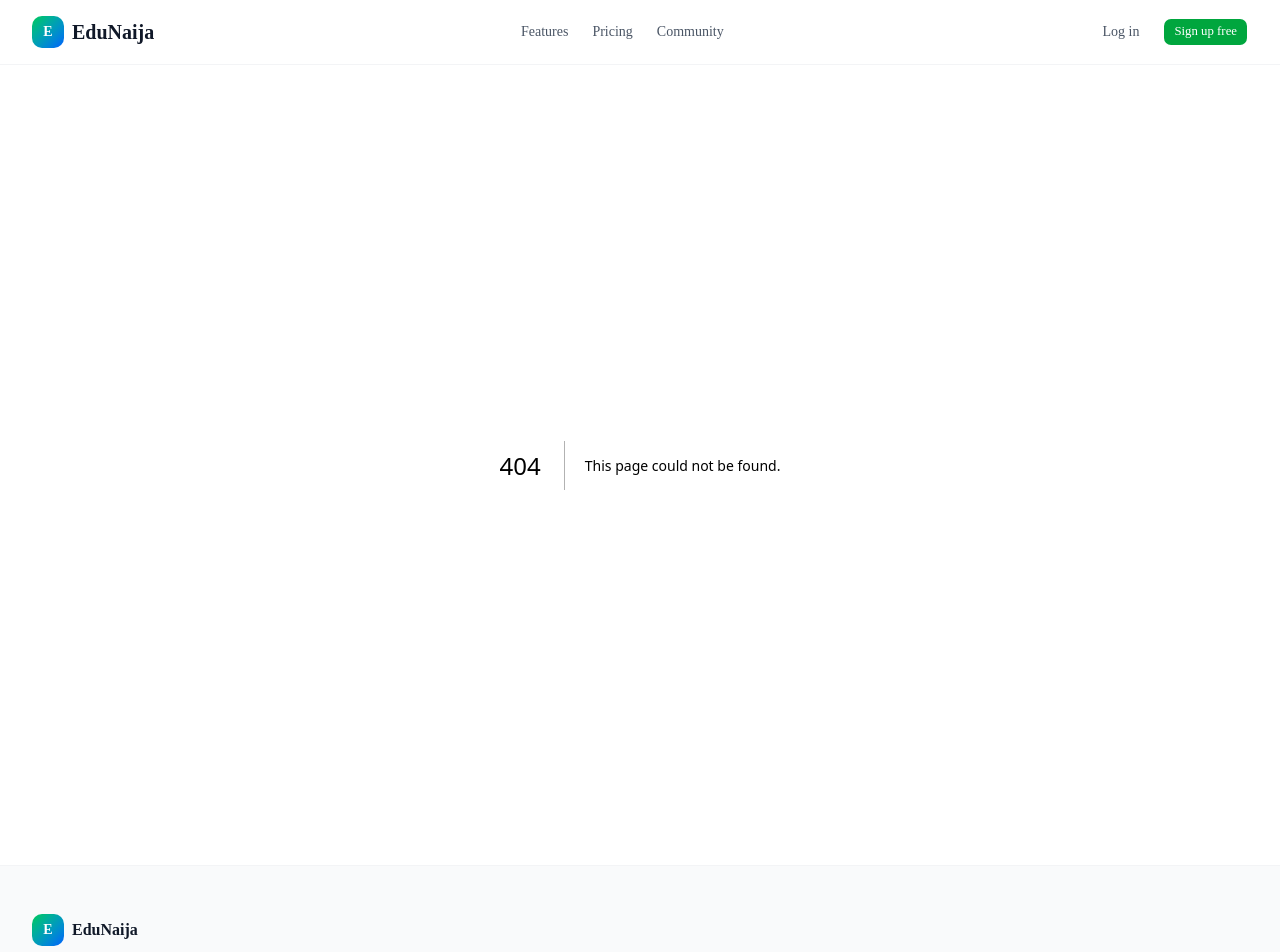
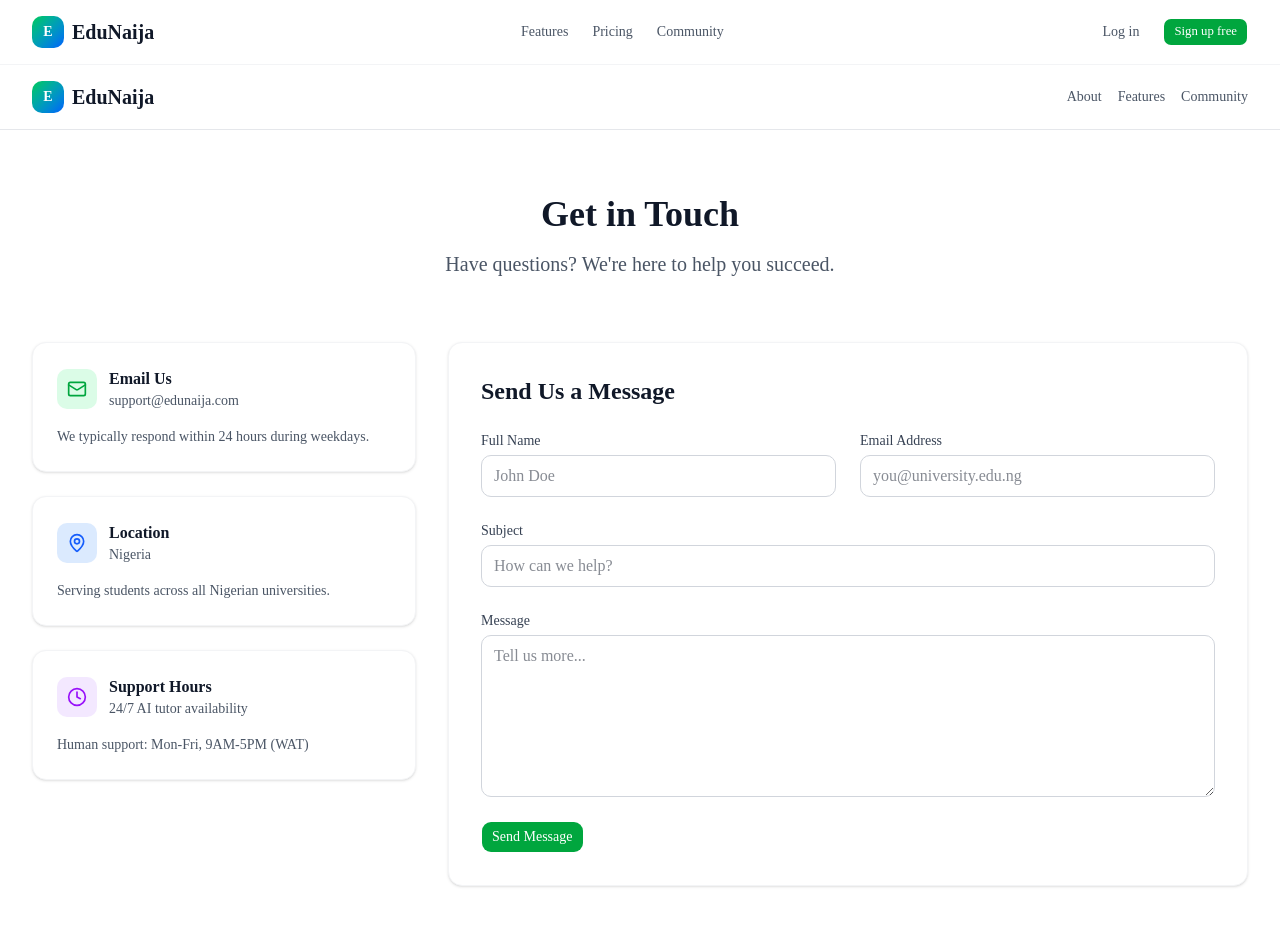
Before and after one commit to yomide01/nigerian-edtech, a Next.js app: page /contact in a window 1280 px wide. Before the commit this address had no page. Shown: the top 952 px of the page. Built offline with nearby package versions, Linux system fonts and the light colour scheme.

Commit message:
Add contact page with form and FAQ

```diff
--- /dev/null
+++ b/src/app/contact/page.tsx
@@ -0,0 +1,190 @@
+import Link from "next/link";
+import { Button } from "@/components/ui/button";
+import { MessageSquare, Mail, MapPin, Clock } from "lucide-react";
+
+const faqs = [
+  { question: "How do I reset my password?", answer: "Click 'Forgot Password' on the login page and follow the instructions sent to your email." },
+  { question: "Is my data safe?", answer: "Yes! We use JWT authentication and all data is isolated by university." },
+  { question: "Can I switch universities?", answer: "Yes, but with limitations. You can switch once per semester to prevent abuse." },
+  { question: "How do I become a verified contributor?", answer: "Upload quality materials, get upvotes, and maintain a good rating. Our system will automatically verify top contributors." },
+];
+
+export default function ContactPage() {
+  return (
+    <div className="min-h-screen bg-white">
+      {/* Header */}
+      <header className="bg-white border-b border-gray-200">
+        <div className="max-w-7xl mx-auto px-4 sm:px-6 lg:px-8">
+          <div className="flex items-center justify-between h-16">
+            <Link href="/" className="flex items-center gap-2">
+              <div className="w-8 h-8 bg-gradient-to-br from-green-500 to-blue-600 rounded-lg flex items-center justify-center">
+                <span className="text-white font-bold text-sm">E</span>
+              </div>
+              <span className="font-bold text-xl text-gray-900">EduNaija</span>
+            </Link>
+            <nav className="flex items-center gap-4">
+              <Link href="/about" className="text-sm text-gray-600 hover:text-gray-900">About</Link>
+              <Link href="/features" className="text-sm text-gray-600 hover:text-gray-900">Features</Link>
+              <Link href="/community" className="text-sm text-gray-600 hover:text-gray-900">Community</Link>
+            </nav>
+          </div>
+        </div>
+      </header>
+
+      <main className="max-w-7xl mx-auto px-4 sm:px-6 lg:px-8 py-16">
+        {/* Hero */}
+        <div className="text-center mb-16">
+          <h1 className="text-4xl font-bold text-gray-900 mb-4">
+            Get in Touch
+          </h1>
+          <p className="text-xl text-gray-600 max-w-2xl mx-auto">
+            Have questions? We're here to help you succeed.
+          </p>
+        </div>
+
+        <div className="grid grid-cols-1 lg:grid-cols-3 gap-8 mb-16">
+          {/* Contact Info */}
+          <div className="lg:col-span-1 space-y-6">
+            <div className="bg-white p-6 rounded-xl shadow-sm border border-gray-100">
+              <div className="flex items-center gap-3 mb-4">
+                <div className="w-10 h-10 bg-green-100 rounded-lg flex items-center justify-center">
+                  <Mail className="w-5 h-5 text-green-600" />
+                </div>
+                <div>
+                  <h3 className="font-semibold text-gray-900">Email Us</h3>
+                  <p className="text-sm text-gray-600">support@edunaija.com</p>
+                </div>
+              </div>
+              <p className="text-sm text-gray-600">
+                We typically respond within 24 hours during weekdays.
+              </p>
+            </div>
+
+            <div className="bg-white p-6 rounded-xl shadow-sm border border-gray-100">
+              <div className="flex items-center gap-3 mb-4">
+                <div className="w-10 h-10 bg-blue-100 rounded-lg flex items-center justify-center">
+                  <MapPin className="w-5 h-5 text-blue-600" />
+                </div>
+                <div>
+                  <h3 className="font-semibold text-gray-900">Location</h3>
+                  <p className="text-sm text-gray-600">Nigeria</p>
+                </div>
+              </div>
+              <p className="text-sm text-gray-600">
+                Serving students across all Nigerian universities.
+              </p>
+            </div>
+
+            <div className="bg-white p-6 rounded-xl shadow-sm border border-gray-100">
+              <div className="flex items-center gap-3 mb-4">
+                <div className="w-10 h-10 bg-purple-100 rounded-lg flex items-center justify-center">
+                  <Clock className="w-5 h-5 text-purple-600" />
+                </div>
+                <div>
+                  <h3 className="font-semibold text-gray-900">Support Hours</h3>
+                  <p className="text-sm text-gray-600">24/7 AI tutor availability</p>
+                </div>
+              </div>
+              <p className="text-sm text-gray-600">
+                Human support: Mon-Fri, 9AM-5PM (WAT)
+              </p>
+            </div>
+          </div>
+
+          {/* Contact Form */}
+          <div className="lg:col-span-2">
+            <div className="bg-white p-8 rounded-xl shadow-sm border border-gray-100">
+              <h2 className="text-2xl font-bold text-gray-900 mb-6">Send Us a Message</h2>
+              <form className="space-y-6">
+                <div className="grid grid-cols-1 md:grid-cols-2 gap-6">
+                  <div>
+                    <label htmlFor="name" className="block text-sm font-medium text-gray-700 mb-1">
+                      Full Name
+                    </label>
+                    <input
+                      type="text"
+                      id="name"
+                      className="block w-full rounded-lg border border-gray-300 px-3 py-2 focus:border-green-500 focus:outline-none focus:ring-1 focus:ring-green-500"
+                      placeholder="John Doe"
+                    />
+                  </div>
+                  <div>
+                    <label htmlFor="email" className="block text-sm font-medium text-gray-700 mb-1">
+                      Email Address
+                    </label>
+                    <input
+                      type="email"
+                      id="email"
+                      className="block w-full rounded-lg border border-gray-300 px-3 py-2 focus:border-green-500 focus:outline-none focus:ring-1 focus:ring-green-500"
+                      placeholder="you@university.edu.ng"
+                    />
+                  </div>
+                </div>
+                <div>
+                  <label htmlFor="subject" className="block text-sm font-medium text-gray-700 mb-1">
+                    Subject
+                  </label>
+                  <input
+                    type="text"
+                    id="subject"
+                    className="block w-full rounded-lg border border-gray-300 px-3 py-2 focus:border-green-500 focus:outline-none focus:ring-1 focus:ring-green-500"
+                    placeholder="How can we help?"
+                  />
+                </div>
+                <div>
+                  <label htmlFor="message" className="block text-sm font-medium text-gray-700 mb-1">
+                    Message
+                  </label>
+                  <textarea
+                    id="message"
+                    rows={6}
+                    className="block w-full rounded-lg border border-gray-300 px-3 py-2 focus:border-green-500 focus:outline-none focus:ring-1 focus:ring-green-500"
+                    placeholder="Tell us more..."
+                  />
+                </div>
+                <Button className="bg-green-600 hover:bg-green-700 text-white">
+                  Send Message
+                </Button>
+              </form>
+            </div>
+          </div>
+        </div>
+
+        {/* FAQ Section */}
+        <div className="max-w-3xl mx-auto">
+          <h2 className="text-2xl font-bold text-gray-900 text-center mb-8">
+            Frequently Asked Questions
+          </h2>
+          <div className="space-y-4">
+            {faqs.map((faq, index) => (
+              <div key={index} className="bg-white p-6 rounded-xl shadow-sm border border-gray-100">
+                <h3 className="font-semibold text-gray-900 mb-2 flex items-center gap-2">
+                  <MessageSquare className="w-4 h-4 text-green-600" />
+                  {faq.question}
+                </h3>
+                <p className="text-gray-600 ml-6">{faq.answer}</p>
+              </div>
+            ))}
+          </div>
+        </div>
+      </main>
+
+      {/* Footer */}
+      <footer className="bg-gray-50 border-t border-gray-200 mt-20">
+        <div className="max-w-7xl mx-auto px-4 sm:px-6 lg:px-8 py-12">
+          <div className="flex flex-col md:flex-row justify-between items-center">
+            <div className="flex items-center gap-2 mb-4 md:mb-0">
+              <div className="w-8 h-8 bg-gradient-to-br from-green-500 to-blue-600 rounded-lg flex items-center justify-center">
+                <span className="text-white font-bold text-sm">E</span>
+              </div>
+              <span className="font-bold text-gray-900">EduNaija</span>
+            </div>
+            <p className="text-sm text-gray-600">
+              © 2026 EduNaija. Built for Nigerian students, by Nigerian students.
+            </p>
+          </div>
+        </div>
+      </footer>
+    </div>
+  );
+}
```
